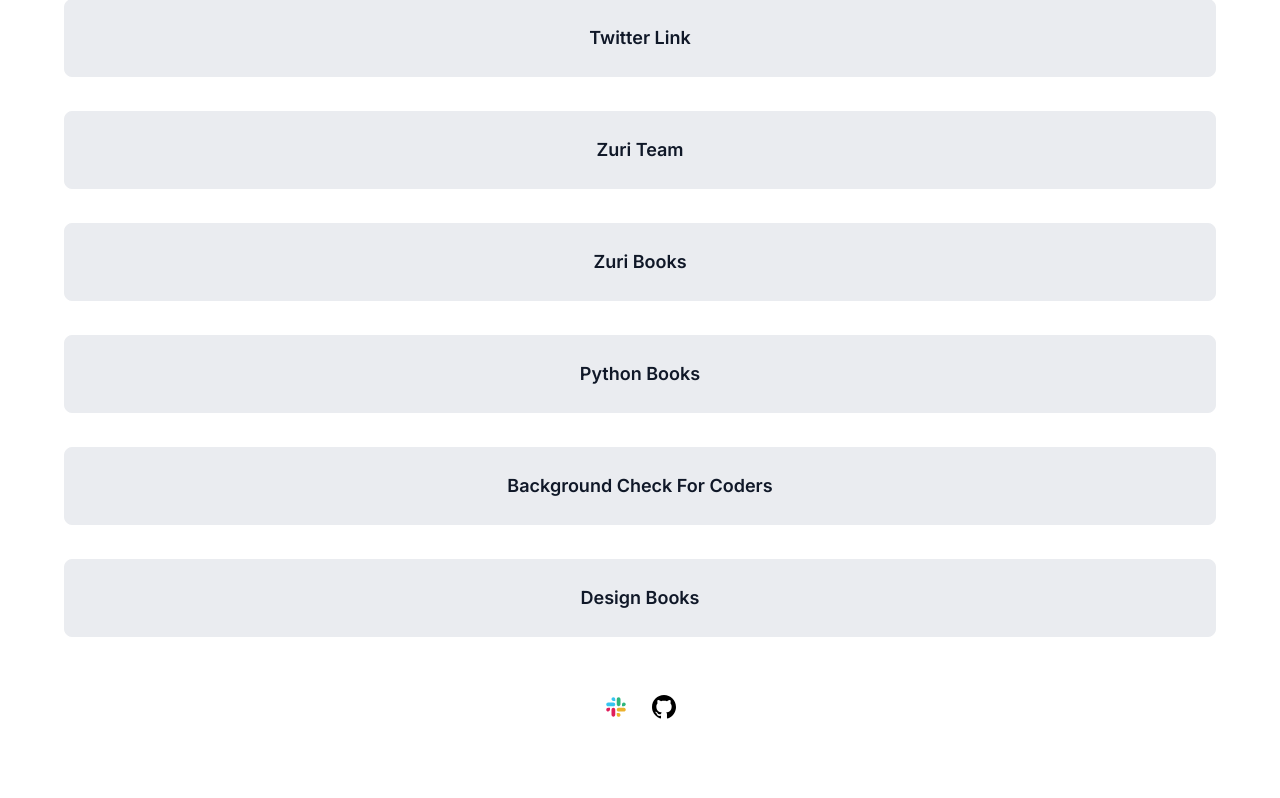
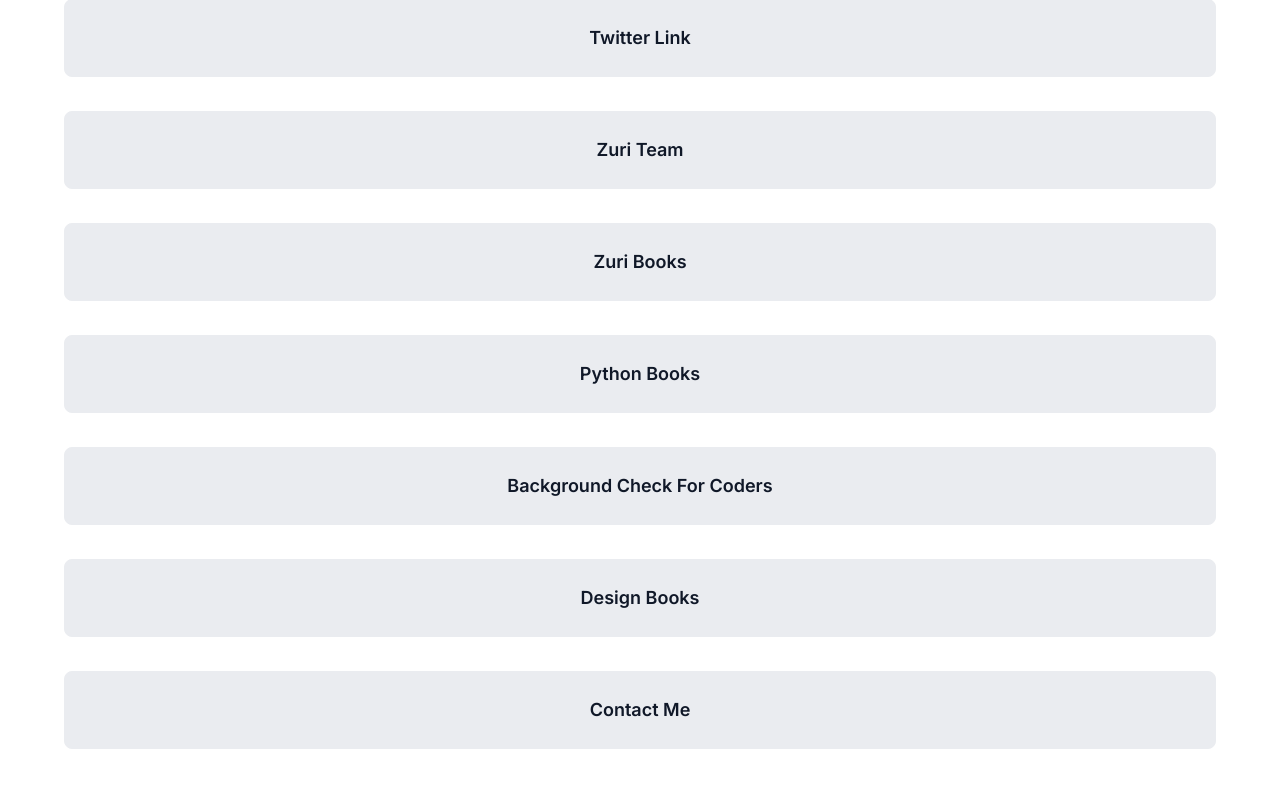
Before and after one commit to godwinopara/linktree, a React (Create React App) app: page / in a window 1280 px wide. Shown: the part 305-1103 px from the top of the page. Built offline with nearby package versions, Linux system fonts and the light colour scheme.

Commit message:
updated the links file by putting the links data into a new folder called data

```diff
--- a/public/index.html
+++ b/public/index.html
@@ -9,22 +9,8 @@
       name="description"
       content="Web site created using create-react-app"
     />
-    <link rel="apple-touch-icon" href="%PUBLIC_URL%/logo192.png" />
-    <!--
-      manifest.json provides metadata used when your web app is installed on a
-      user's mobile device or desktop. See https://developers.google.com/web/fundamentals/web-app-manifest/
-    -->
-    <link rel="manifest" href="%PUBLIC_URL%/manifest.json" />
-    <!--
-      Notice the use of %PUBLIC_URL% in the tags above.
-      It will be replaced with the URL of the `public` folder during the build.
-      Only files inside the `public` folder can be referenced from the HTML.
 
-      Unlike "/favicon.ico" or "favicon.ico", "%PUBLIC_URL%/favicon.ico" will
-      work correctly both with client-side routing and a non-root public URL.
-      Learn how to configure a non-root public URL by running `npm run build`.
-    -->
-    <title>React App</title>
+    <title>Hng Link Tree Project</title>
   </head>
   <body>
     <noscript>You need to enable JavaScript to run this app.</noscript>
--- a/src/components/Links/index.js
+++ b/src/components/Links/index.js
@@ -1,57 +1,20 @@
 import "./link.css";
+import { linksData } from "../../data/linkData";
 
 const Links = () => {
-  const links = [
-    {
-      id: "twitter",
-      name: "Twitter Link",
-      url: "https://twitter.com/godwinopara12",
-      subText: "",
-    },
-    {
-      id: "btn__zuri",
-      name: "Zuri Team",
-      url: "https://training.zuri.team/",
-    },
-    {
-      id: "books",
-      name: "Zuri Books",
-      url: "http://books.zuri.team",
-      subText:
-        "Look no further on where to get the best books on design and coding",
-    },
-    {
-      id: "book__python",
-      name: "Python Books",
-      url: "https://books.zuri.team/python-for-beginners?ref_id=godwin",
-      subText: "Get Top notch detailed python books here",
-    },
-    {
-      id: "pitch",
-      name: "Background Check For Coders",
-      url: "https://background.zuri.team",
-      subText:
-        "Not sure about your programming skills, we can do a background check for you",
-    },
-    {
-      id: "book__desing",
-      name: "Design Books",
-      url: "https://books.zuri.team/design-rules",
-      subText:
-        "Get the best design book that will help you create truly professional designs",
-    },
-  ];
   return (
     <div className="links-wrapper">
-      {links.map((link, id) => {
+      {linksData.map((link, id) => {
         return (
-          <div className={`link ${link.id}`}>
-            <a key={id} href={link.url} id={link.id}>
+          <div key={id} className={`link ${link.id}`}>
+            <a href={link.url} id={link.id}>
               {link.name}
             </a>
 
             {link.subText && (
-              <span class={`subtext subText-${link.id}`}>{link.subText}</span>
+              <span className={`subtext subText-${link.id}`}>
+                {link.subText}
+              </span>
             )}
           </div>
         );
--- /dev/null
+++ b/src/data/linkData.js
@@ -0,0 +1,45 @@
+export const linksData = [
+  {
+    id: "twitter",
+    name: "Twitter Link",
+    url: "https://twitter.com/godwinopara12",
+    subText: "",
+  },
+  {
+    id: "btn__zuri",
+    name: "Zuri Team",
+    url: "https://training.zuri.team/",
+  },
+  {
+    id: "books",
+    name: "Zuri Books",
+    url: "http://books.zuri.team",
+    subText:
+      "Look no further on where to get the best books on design and coding",
+  },
+  {
+    id: "book__python",
+    name: "Python Books",
+    url: "https://books.zuri.team/python-for-beginners?ref_id=godwin",
+    subText: "Get Top notch detailed python books here",
+  },
+  {
+    id: "pitch",
+    name: "Background Check For Coders",
+    url: "https://background.zuri.team",
+    subText:
+      "Not sure about your programming skills, we can do a background check for you",
+  },
+  {
+    id: "book__desing",
+    name: "Design Books",
+    url: "https://books.zuri.team/design-rules",
+    subText:
+      "Get the best design book that will help you create truly professional designs",
+  },
+  {
+    id: "contact",
+    name: "Contact Me",
+    url: "/contact",
+  },
+];
```
Also changed, not shown: public/manifest.json (deleted).
